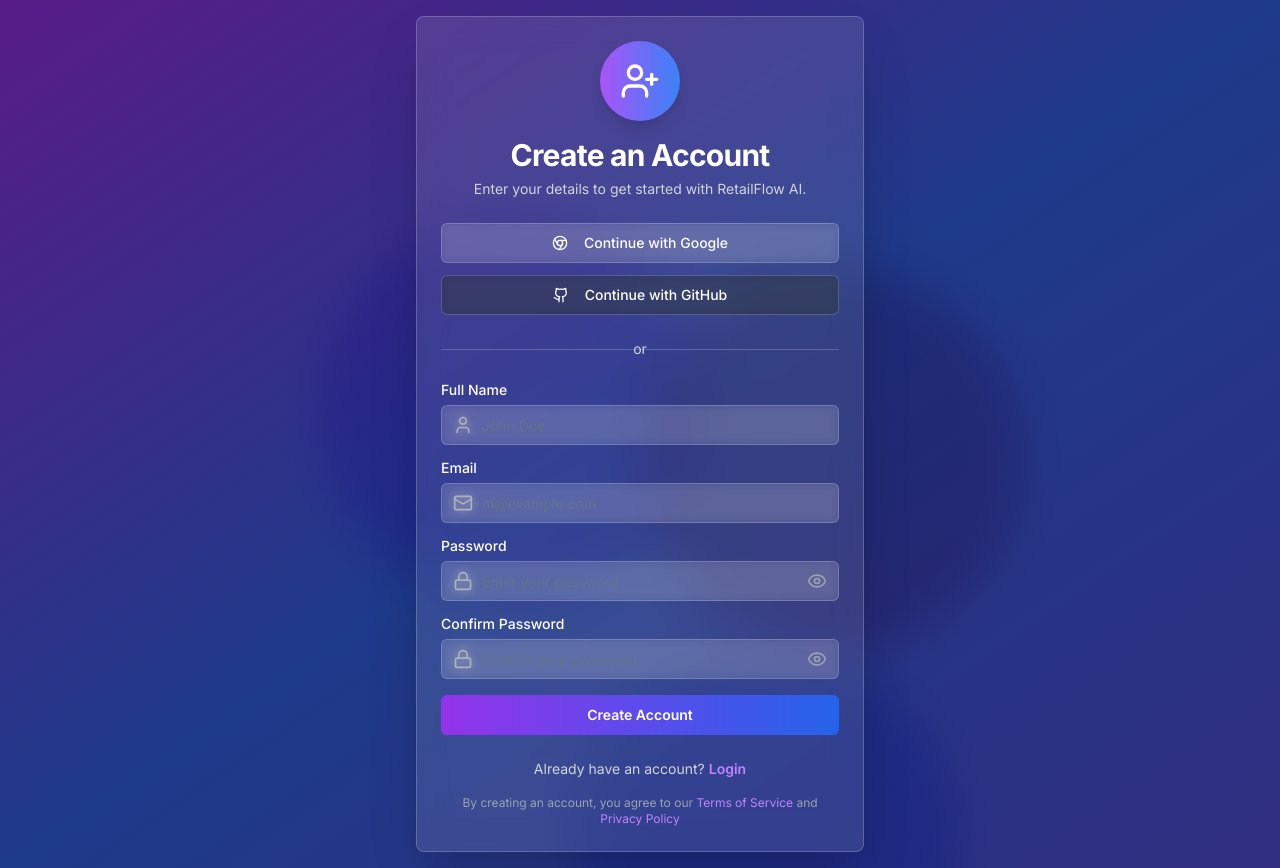
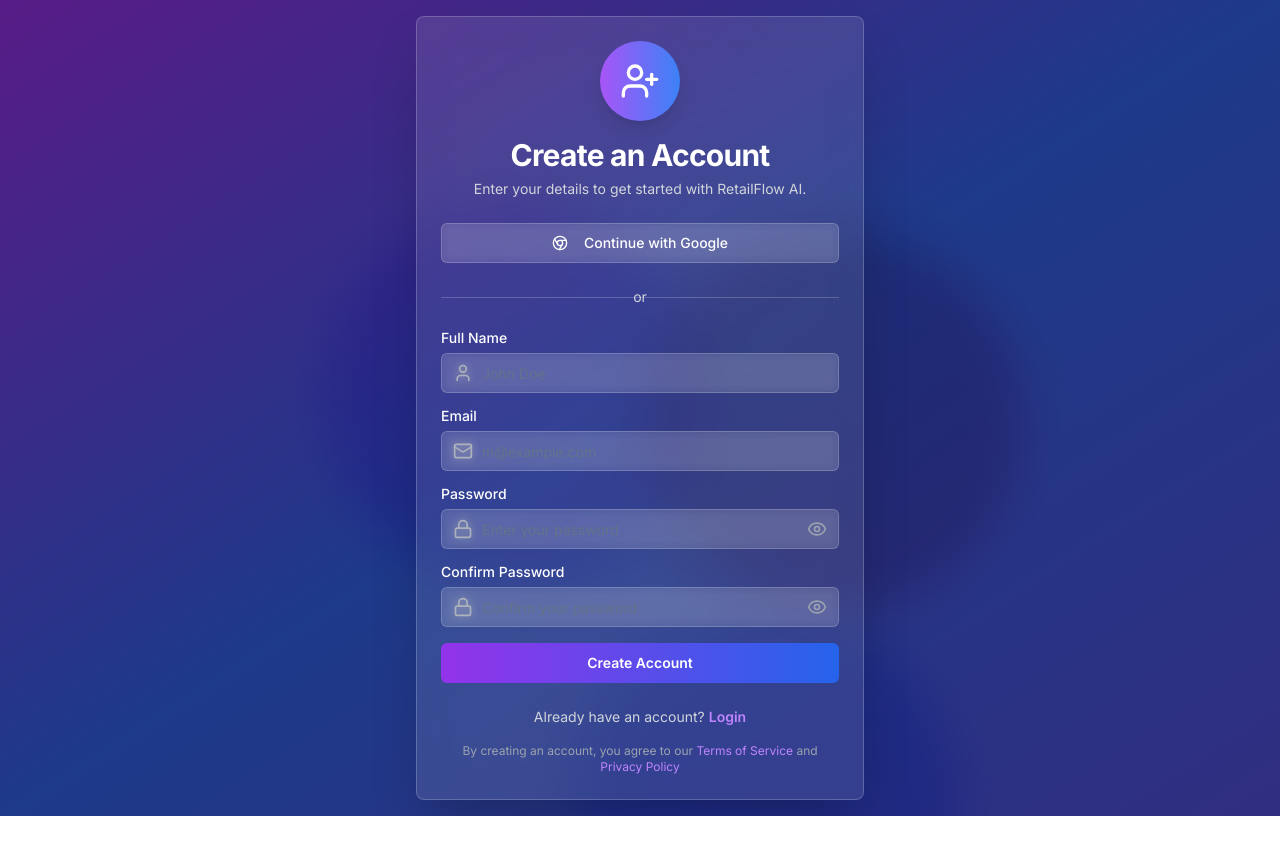
Before and after one commit to Rivalcoder/Retail-Flash-master, a Next.js app: page /signup in a window 1280 px wide. After the commit the page ends 816 px from the top, so only its background shows below. Built offline with nearby package versions, Linux system fonts and the light colour scheme.

Commit message:
Changes in landing page at admin and customer login preview

```diff
--- a/src/app/login/page.tsx
+++ b/src/app/login/page.tsx
@@ -89,15 +89,6 @@
                 >
                   <Chrome className="w-5 h-5 mr-2" />
                   Continue with Google
-                </Button>
-              </motion.div>
-              <motion.div variants={FADE_UP_ANIMATION_VARIANTS}>
-                <Button
-                  variant="outline"
-                  className="w-full bg-gray-800/50 hover:bg-gray-800/70 backdrop-blur-sm border-white/20 text-white hover:text-white transition-all duration-300 hover:scale-105"
-                >
-                  <Github className="w-5 h-5 mr-2" />
-                  Continue with GitHub
                 </Button>
               </motion.div>
             </div>
--- a/src/app/signup/page.tsx
+++ b/src/app/signup/page.tsx
@@ -143,16 +143,6 @@
                 >
                   <Chrome className="w-5 h-5 mr-2" />
                   Continue with Google
-                </Button>
-              </motion.div>
-              <motion.div variants={FADE_UP_ANIMATION_VARIANTS}>
-                <Button
-                  type="button"
-                  variant="outline"
-                  className="w-full bg-gray-800/50 hover:bg-gray-800/70 backdrop-blur-sm border-white/20 text-white hover:text-white transition-all duration-300 hover:scale-105"
-                >
-                  <Github className="w-5 h-5 mr-2" />
-                  Continue with GitHub
                 </Button>
               </motion.div>
             </div>
--- a/src/components/landing-page.tsx
+++ b/src/components/landing-page.tsx
@@ -57,7 +57,7 @@
           </div>
           <div className="flex flex-1 items-center justify-end space-x-2">
              <Button variant="ghost" asChild>
-                <Link href="/admin/login">Admin Login</Link>
+                <Link href="/login">Customer Login</Link>
             </Button>
             <ThemeToggle />
           </div>
@@ -105,7 +105,7 @@
                 </motion.p>
                 <motion.div variants={FADE_UP_ANIMATION_VARIANTS}>
                     <Button asChild size="lg">
-                        <Link href="/login">Customer Login &rarr;</Link>
+                        <Link href="/admin/login">Admin Login &rarr;</Link>
                     </Button>
                 </motion.div>
             </motion.div>
```
